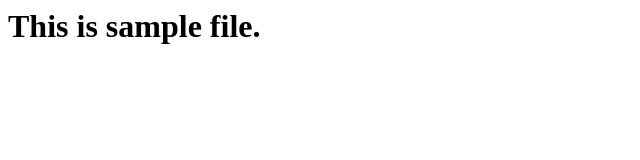
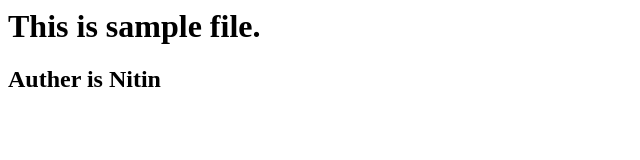
Before and after one commit to nitinbelgamwar/trainingProject, a plain HTML site: page index.html in a window 1280 px wide. Shown: the whole page, without its empty margins (0-640 px from the left). Drawn offline with Linux system fonts and the light colour scheme.

Commit message:
modified index.html

```diff
--- a/index.html
+++ b/index.html
@@ -1 +1,2 @@
 <h1>This is sample file.</h1>
+<h2>Auther is Nitin</h2>
```
